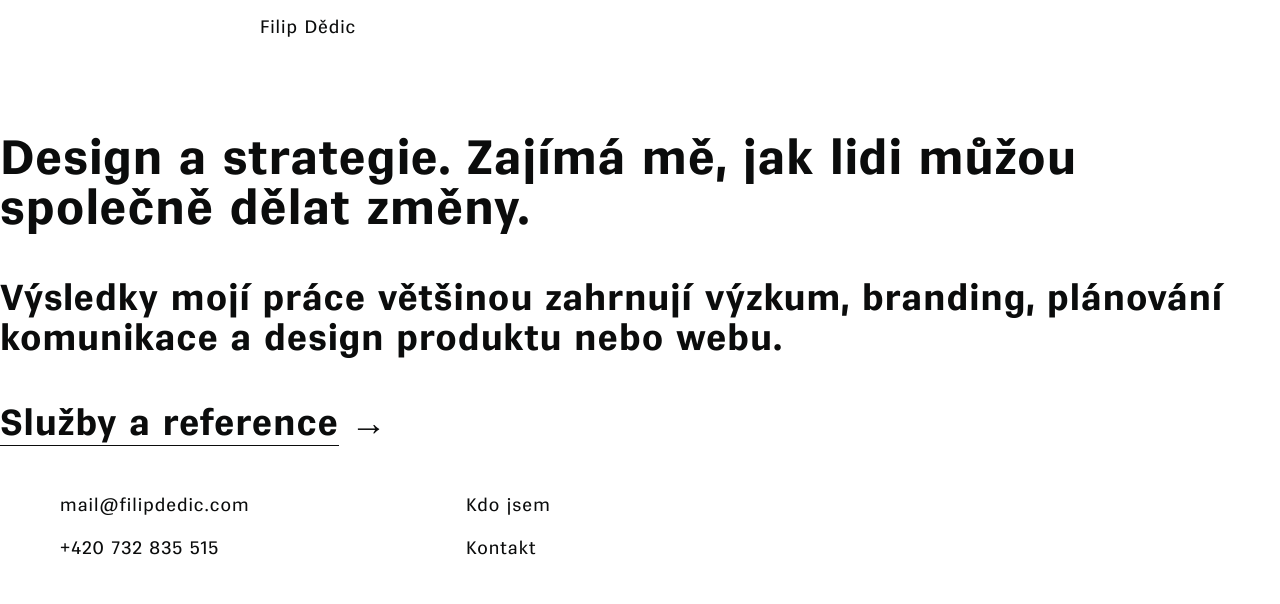
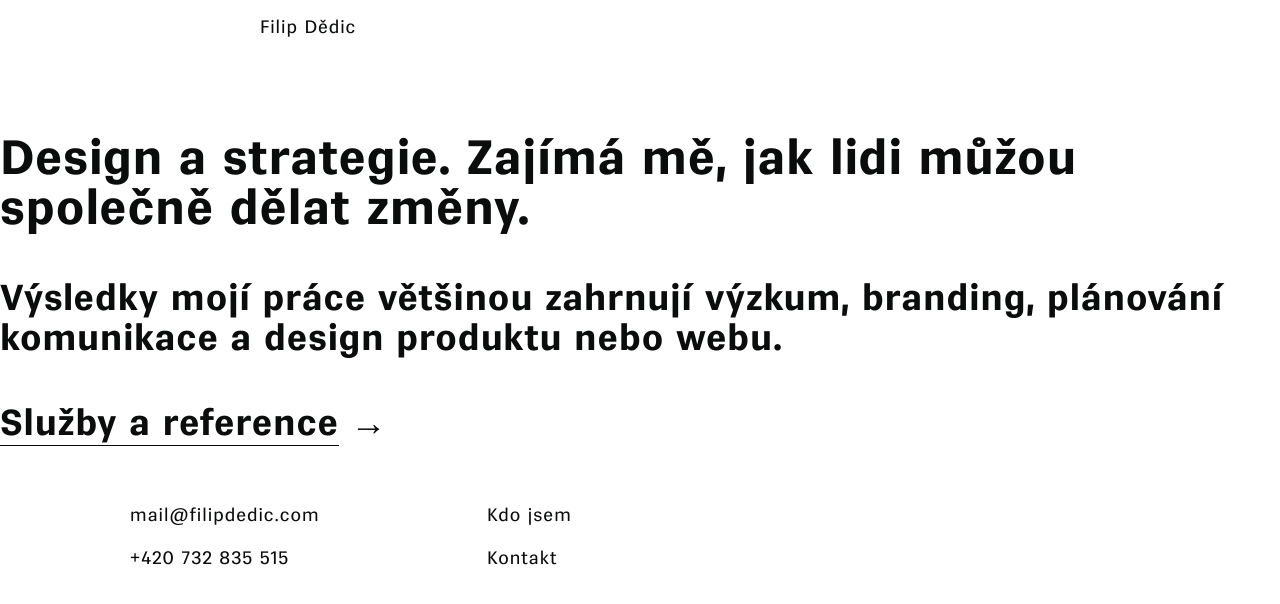
Before and after one commit to fdedic/fdedic.github.io, a Jekyll site: the page built from index.md, in a window 1280 px wide. Shown: the top 604 px of the page. Built offline with Jekyll 4.4.1, drawn with Linux system fonts in a browser that asks for light colours; nearby versions of some CDN libraries.

Commit message:
Update footer.html

```diff
--- a/_includes/footer.html
+++ b/_includes/footer.html
@@ -1,4 +1,5 @@
   <footer id="footer">
+    <div class="inner-block">
       <div class="grid-container">
         <div class="row">
           <div class="col-third-first">
@@ -10,6 +11,7 @@
             <p><a href="/kontakt">Kontakt</a></p>
           </div>
         </div>
+      </div>
   </footer>
 
 </body>
```
Lines whose indentation alone changed are shown as unchanged.
